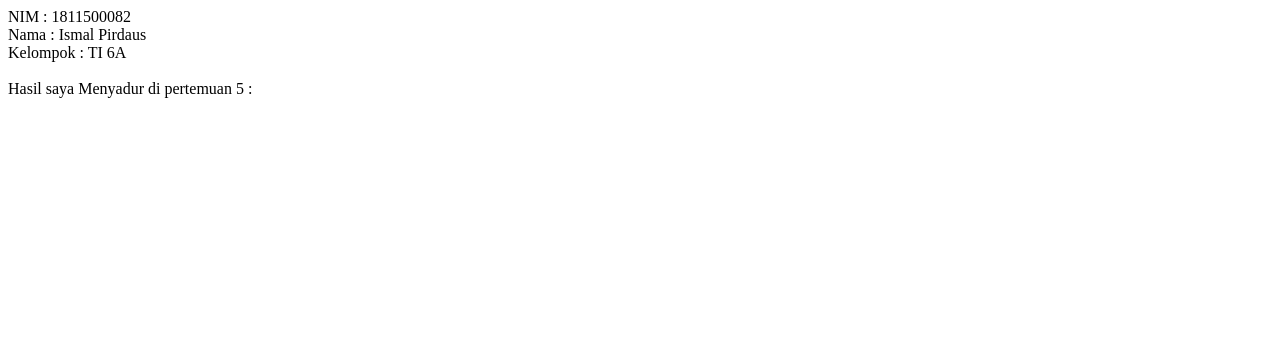
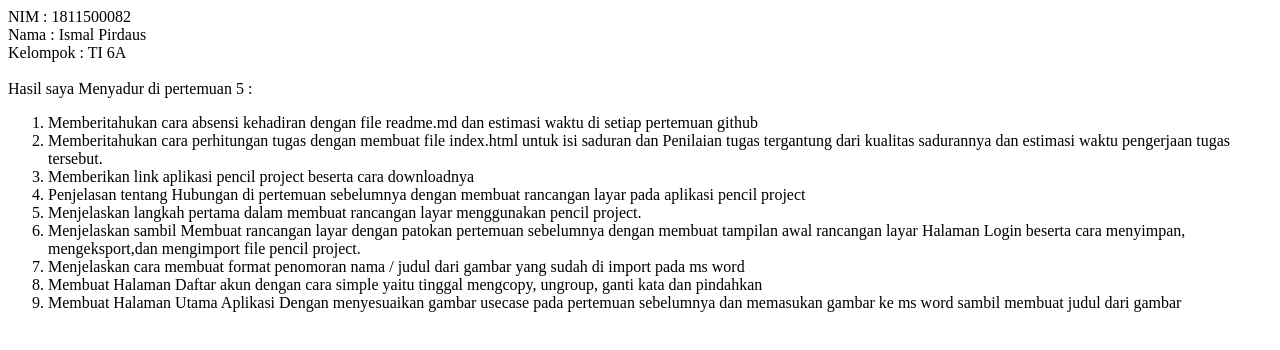
Before and after one commit to Ismalpirdaus/sadurrpl, a plain HTML site: page 5/index.html in a window 1280 px wide. Drawn offline with Linux system fonts and the light colour scheme.

Commit message:
Update index.html

```diff
--- a/5/index.html
+++ b/5/index.html
@@ -4,3 +4,13 @@ Kelompok : TI 6A<br>
 <br>
 Hasil saya Menyadur di pertemuan 5 :<br>
 <ol>
+<li>Memberitahukan cara absensi kehadiran dengan file readme.md dan estimasi waktu di setiap pertemuan github</li>
+<li>Memberitahukan cara perhitungan tugas dengan membuat file index.html untuk isi saduran dan Penilaian tugas tergantung dari kualitas sadurannya dan estimasi waktu pengerjaan tugas tersebut.</li>
+<li>Memberikan link aplikasi pencil project beserta cara downloadnya</li>
+<li>Penjelasan tentang Hubungan di pertemuan sebelumnya dengan membuat rancangan layar pada aplikasi pencil project</li>
+<li>Menjelaskan langkah pertama dalam membuat rancangan layar menggunakan pencil project.</li>
+<li>Menjelaskan sambil Membuat rancangan layar dengan patokan pertemuan sebelumnya dengan membuat tampilan awal rancangan layar Halaman Login beserta cara menyimpan, mengeksport,dan mengimport file pencil project.</li>
+<li>Menjelaskan cara membuat format penomoran nama / judul dari gambar yang sudah di import pada ms word</li>
+<li>Membuat Halaman Daftar akun dengan cara simple yaitu tinggal mengcopy, ungroup, ganti kata dan pindahkan</li>
+<li>Membuat Halaman Utama Aplikasi Dengan menyesuaikan gambar usecase pada pertemuan sebelumnya dan memasukan gambar ke ms word sambil membuat judul dari gambar</li>
+</ol>
```
